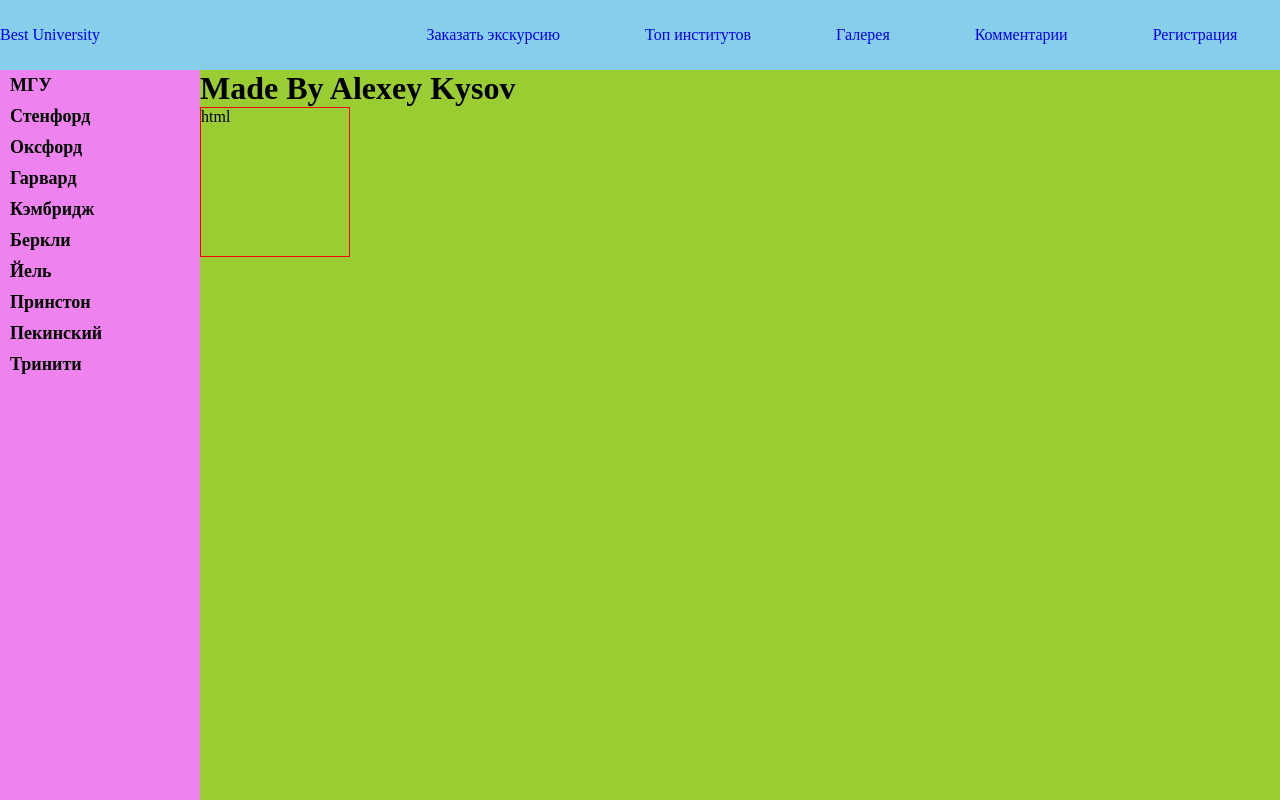
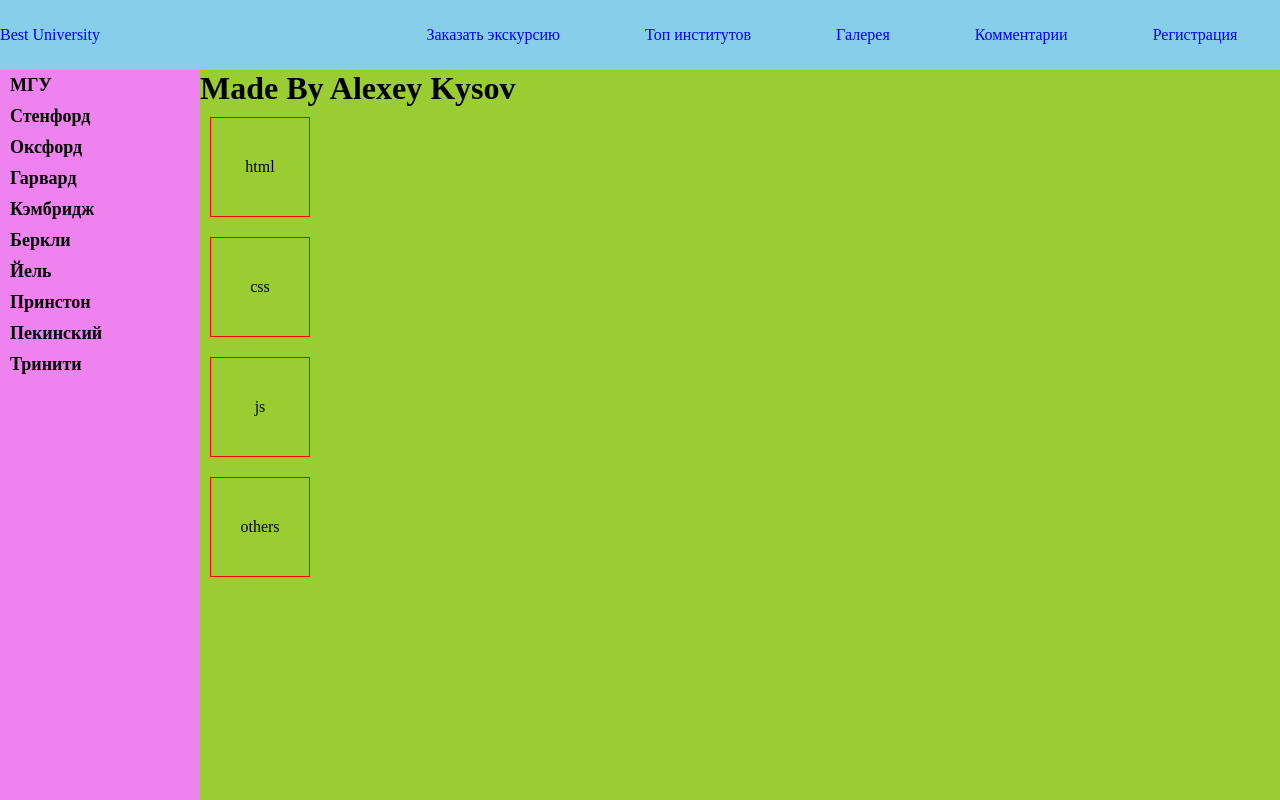
Before and after one commit to pylsar/myVueUniversity, a Vue app: page / in a window 1280 px wide. Built offline with nearby package versions, Linux system fonts and the light colour scheme; data requests are answered from the project's data file.

Commit message:
home component

```diff
--- a/src/components/Skills.vue
+++ b/src/components/Skills.vue
@@ -21,8 +21,12 @@ export default{
 </script>
 <style>
 .skills{
-    width: 150px;
-    height: 150px;
+    width: 100px;
+    height: 100px;
+    margin: 10px;
+    display: flex;
+    justify-content: center;
+    align-items: center;
     border: 1px solid red;
 }
 </style>
--- /dev/null
+++ b/src/components/SkillsData.vue
@@ -0,0 +1,47 @@
+<template>
+    <div class="skills-data">
+        <ul>
+            <li>{{nameOne}}</li>
+            <li>{{nameTwo}}</li>
+        </ul>
+    </div>
+</template>
+<script>
+export default{
+    name: 'SkillsData',
+    props: {
+        nameOne: {
+            type: String,
+            required: true
+        },
+        nameTwo: {
+            type: String,
+            default: ''
+        }
+    },
+}
+</script>
+<style lang="scss">
+.skills-data{
+    width: 500px;
+    height: 100px;
+    margin: 10px;
+    border: 1px solid red;
+    animation: skillsAnim 1s;
+}
+
+@keyframes skillsAnim{
+    0% {
+        transform: rotate(180deg);
+        opacity: 0;
+    }
+    30%{
+        opacity: .5;
+    }
+    100% {
+        transform: rotate(0deg);
+        opacity: 1;
+    }
+}
+
+</style>
--- a/src/store/index.js
+++ b/src/store/index.js
@@ -57,7 +57,8 @@ export default new Vuex.Store({
     //разобраться
     editComment({ commit }, ...payload) {
       commit("editComment", payload);
-    }
+    },
+
   },
   getters: {
     UNIVERSITIES(state){
--- a/src/views/Home.vue
+++ b/src/views/Home.vue
@@ -1,25 +1,65 @@
 <template>
   <div class="home">
     <h1>Made By Alexey Kysov</h1>
-    <Skills @click="clickBtn" :title="'html'"/>
+    <div class="home__item">
+      <Skills @click="clickHtml" :title="'html'" />
+      <SkillsData v-show="htmlIsOpen" :nameOne="'html5'" :nameTwo="'семантическая верстка'"/>
+    </div>
+    <div class="home__item">
+      <Skills @click="clickCss" :title="'css'" />
+      <SkillsData v-if="cssIsOpen" :nameOne="'css3'"/>
+    </div>
+    <div class="home__item">
+      <Skills @click="clickJs" :title="'js'"/>
+      <SkillsData v-if="jsIsOpen" :nameOne="'Vanilla Js'" :nameTwo="'Vue'"/>
+    </div>
+    <div class="home__item">
+      <Skills @click="clickDif" :title="'others'"/>
+      <SkillsData v-if="difIsOpen" :nameOne="'git'" :nameTwo="'webpack'"/>
+    </div>
   </div>
 </template>
 
 <script>
 import Skills from '../components/Skills.vue';
+import SkillsData from '../components/SkillsData.vue';
 export default {
   name: 'Home',
   components: {
-    Skills
+    Skills,
+    SkillsData
+  },
+  data(){
+    return {
+      htmlIsOpen: false,
+      cssIsOpen: false,
+      jsIsOpen: false,
+      difIsOpen: false,
+    }
   },
   methods: {
-    clickBtn(){
-      alert(1)
+    clickHtml(){
+      this.htmlIsOpen = !this.htmlIsOpen;
+    },
+    clickCss(){
+      this.cssIsOpen = !this.cssIsOpen;
+    },
+    clickJs(){
+      this.jsIsOpen = !this.jsIsOpen;
+    },
+    clickDif(){
+      this.difIsOpen = !this.difIsOpen;
     }
   }
 }
 </script>
 
-<style lang="scss">
+<style lang="scss" scoped>
+.home{
+  &__item{
+    display: flex;
+  }
+}
+
 
 </style>
```
Also changed, not shown: 1 other file (tests, documents, lock files or other folders).
